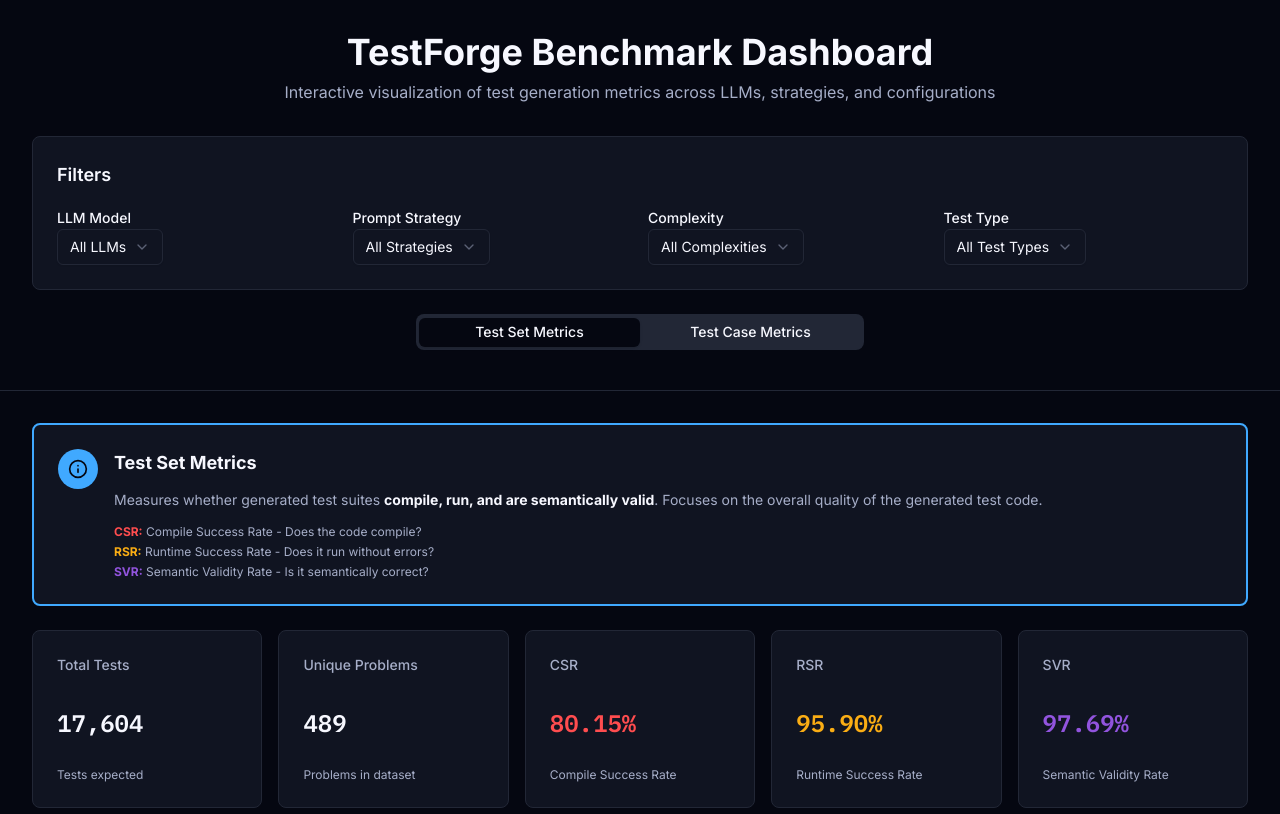
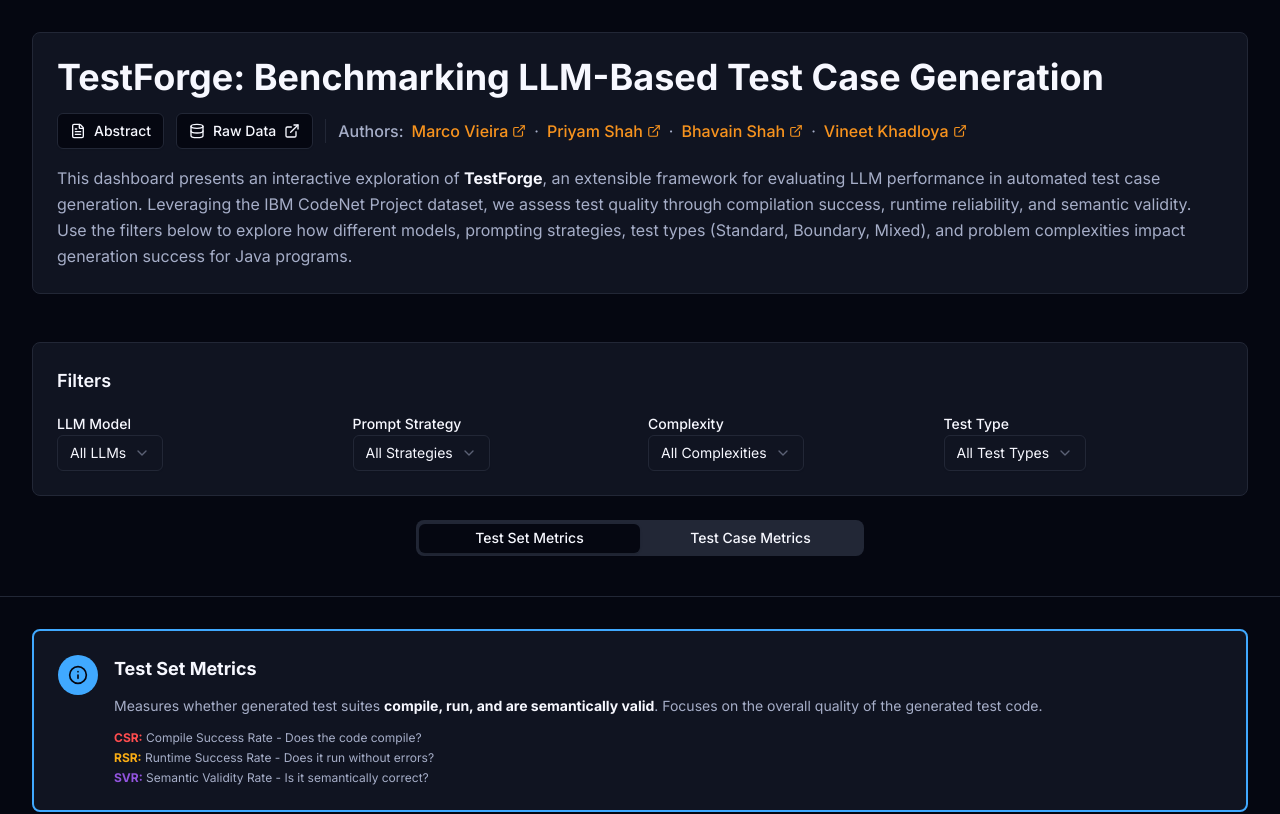
Before and after one commit to priyam-02/testforge-dashboard, a Next.js app: page / in a window 1280 px wide. Shown: the top 814 px of the page. Built offline with nearby package versions, Linux system fonts and the light colour scheme.

Commit message:
chore: added testforge info

```diff
--- a/src/app/page.tsx
+++ b/src/app/page.tsx
@@ -1,19 +1,22 @@
-'use client';
+"use client";
 
-import { useEffect, useState } from 'react';
-import { FilterPanel } from '@/components/filters/FilterPanel';
-import { MetricViewToggle } from '@/components/filters/MetricViewToggle';
-import { SummaryCards } from '@/components/analytics/SummaryCards';
-import { LLMComparisonChart } from '@/components/analytics/LLMComparisonChart';
-import { ComplexityTrendChart } from '@/components/analytics/ComplexityTrendChart';
-import { TestTypeChart } from '@/components/analytics/TestTypeChart';
-import { PromptStrategyChart } from '@/components/analytics/PromptStrategyChart';
-import { PerformanceHeatmap } from '@/components/analytics/PerformanceHeatmap';
-import { DegradationCards } from '@/components/analytics/DegradationCards';
-import { CoverageFCGapChart } from '@/components/analytics/CoverageFCGapChart';
-import { MetricsExplanation } from '@/components/info/MetricsExplanation';
-import { useFilters } from '@/hooks/useFilters';
-import { filterTestSetMetrics, filterTestCaseMetrics } from '@/lib/data/filter-data';
+import { useEffect, useState } from "react";
+import { FilterPanel } from "@/components/filters/FilterPanel";
+import { MetricViewToggle } from "@/components/filters/MetricViewToggle";
+import { SummaryCards } from "@/components/analytics/SummaryCards";
+import { LLMComparisonChart } from "@/components/analytics/LLMComparisonChart";
+import { ComplexityTrendChart } from "@/components/analytics/ComplexityTrendChart";
+import { TestTypeChart } from "@/components/analytics/TestTypeChart";
+import { PromptStrategyChart } from "@/components/analytics/PromptStrategyChart";
+import { PerformanceHeatmap } from "@/components/analytics/PerformanceHeatmap";
+import { DegradationCards } from "@/components/analytics/DegradationCards";
+import { CoverageFCGapChart } from "@/components/analytics/CoverageFCGapChart";
+import { MetricsExplanation } from "@/components/info/MetricsExplanation";
+import { useFilters } from "@/hooks/useFilters";
+import {
+  filterTestSetMetrics,
+  filterTestCaseMetrics,
+} from "@/lib/data/filter-data";
 import {
   combineMetricsByLLM,
   aggregateByComplexity,
@@ -21,8 +24,11 @@ import {
   aggregateByPrompt,
   transformToHeatmap,
   calculateDegradationMetrics,
-} from '@/lib/data/aggregate-metrics';
-import type { TestSetMetrics, TestCaseMetrics } from '@/types/metrics';
+} from "@/lib/data/aggregate-metrics";
+import type { TestSetMetrics, TestCaseMetrics } from "@/types/metrics";
+import { Card } from "@/components/ui/card";
+import { Button } from "@/components/ui/button";
+import { FileText, Database, ExternalLink } from "lucide-react";
 
 export default function Home() {
   const filters = useFilters();
@@ -56,7 +62,7 @@ export default function Home() {
         setRawTestSetData(testSetJson.data);
         setRawTestCaseData(testCaseJson.data);
       } catch (error) {
-        console.error('Error loading data:', error);
+        console.error("Error loading data:", error);
       } finally {
         setLoading(false);
       }
@@ -67,12 +73,18 @@ export default function Home() {
 
   // Filter data client-side when filters change (instant transitions!)
   // Add guards to prevent errors during initial render
-  const testSetData = (rawTestSetData && rawTestSetData.length > 0) ? filterTestSetMetrics(rawTestSetData, filters) : [];
-  const testCaseData = (rawTestCaseData && rawTestCaseData.length > 0) ? filterTestCaseMetrics(rawTestCaseData, filters) : [];
+  const testSetData =
+    rawTestSetData && rawTestSetData.length > 0
+      ? filterTestSetMetrics(rawTestSetData, filters)
+      : [];
+  const testCaseData =
+    rawTestCaseData && rawTestCaseData.length > 0
+      ? filterTestCaseMetrics(rawTestCaseData, filters)
+      : [];
 
   // Calculate aggregated data for analytics view based on metric view
   // For test-set view, use empty test case data; for test-case view, use empty test set data
-  const isTestSetView = filters.metricView === 'test-set';
+  const isTestSetView = filters.metricView === "test-set";
   const llmComparison = isTestSetView
     ? combineMetricsByLLM(testSetData, [])
     : combineMetricsByLLM([], testCaseData);
@@ -99,12 +111,97 @@ export default function Home() {
 
   return (
     <div className="min-h-screen">
-      {/* Header */}
-      <div className="text-center pt-8 pb-4 px-8">
-        <h1 className="text-4xl font-bold mb-2">TestForge Benchmark Dashboard</h1>
-        <p className="text-muted-foreground">
-          Interactive visualization of test generation metrics across LLMs, strategies, and configurations
-        </p>
+      {/* Header Section - Static */}
+      <div className="max-w-7xl mx-auto p-8">
+        <Card className="p-6">
+          <div className="text-start">
+            <h1 className="text-4xl font-bold mb-4 text-foreground">
+              TestForge: Benchmarking LLM-Based Test Case Generation
+            </h1>
+
+            {/* Action Buttons and Authors */}
+            <div className="flex flex-wrap items-center gap-3 mb-4">
+              <Button variant="outline" size="default" className="gap-2">
+                <FileText className="w-4 h-4" />
+                Abstract
+              </Button>
+              <Button
+                variant="outline"
+                size="default"
+                className="gap-2"
+                asChild
+              >
+                <a
+                  href="https://figshare.com/s/a6b69b07e8fa134acb39?file=59094464"
+                  target="_blank"
+                  rel="noopener noreferrer"
+                >
+                  <Database className="w-4 h-4" />
+                  Raw Data
+                  <ExternalLink className="w-3 h-3" />
+                </a>
+              </Button>
+              <div className="h-6 w-px bg-border" />
+              <div className="flex flex-wrap items-center gap-2 text-base">
+                <span className="text-muted-foreground font-medium">
+                  Authors:
+                </span>
+                <a
+                  href="https://mpvieira.github.io/"
+                  target="_blank"
+                  rel="noopener noreferrer"
+                  className="text-primary hover:underline font-medium inline-flex items-center gap-1"
+                >
+                  Marco Vieira
+                  <ExternalLink className="w-3.5 h-3.5" />
+                </a>
+                <span className="text-muted-foreground">·</span>
+                <a
+                  href="https://www.linkedin.com/in/priyamshahh/"
+                  target="_blank"
+                  rel="noopener noreferrer"
+                  className="text-primary hover:underline font-medium inline-flex items-center gap-1"
+                >
+                  Priyam Shah
+                  <ExternalLink className="w-3.5 h-3.5" />
+                </a>
+                <span className="text-muted-foreground">·</span>
+                <a
+                  href="https://www.linkedin.com/in/bhavainshah/"
+                  target="_blank"
+                  rel="noopener noreferrer"
+                  className="text-primary hover:underline font-medium inline-flex items-center gap-1"
+                >
+                  Bhavain Shah
+                  <ExternalLink className="w-3.5 h-3.5" />
+                </a>
+                <span className="text-muted-foreground">·</span>
+                <a
+                  href="https://www.linkedin.com/in/vineetkhadloya/"
+                  target="_blank"
+                  rel="noopener noreferrer"
+                  className="text-primary hover:underline font-medium inline-flex items-center gap-1"
+                >
+                  Vineet Khadloya
+                  <ExternalLink className="w-3.5 h-3.5" />
+                </a>
+              </div>
+            </div>
+
+            {/* Description */}
+            <p className="text-base leading-relaxed text-muted-foreground">
+              This dashboard presents an interactive exploration of{" "}
+              <strong className="text-foreground">TestForge</strong>, an
+              extensible framework for evaluating LLM performance in automated
+              test case generation. Leveraging the IBM CodeNet Project dataset,
+              we assess test quality through compilation success, runtime
+              reliability, and semantic validity. Use the filters below to
+              explore how different models, prompting strategies, test types
+              (Standard, Boundary, Mixed), and problem complexities impact
+              generation success for Java programs.
+            </p>
+          </div>
+        </Card>
       </div>
 
       {/* Sticky Filters Section */}
@@ -136,7 +233,7 @@ export default function Home() {
             <SummaryCards
               data={{
                 testSet: testSetData,
-                testCase: []
+                testCase: [],
               }}
             />
 
@@ -173,7 +270,7 @@ export default function Home() {
             <SummaryCards
               data={{
                 testSet: [],
-                testCase: testCaseData
+                testCase: testCaseData,
               }}
             />
 
@@ -208,7 +305,6 @@ export default function Home() {
             <PerformanceHeatmap data={heatmapData} />
           </div>
         )}
-
       </main>
     </div>
   );
```
